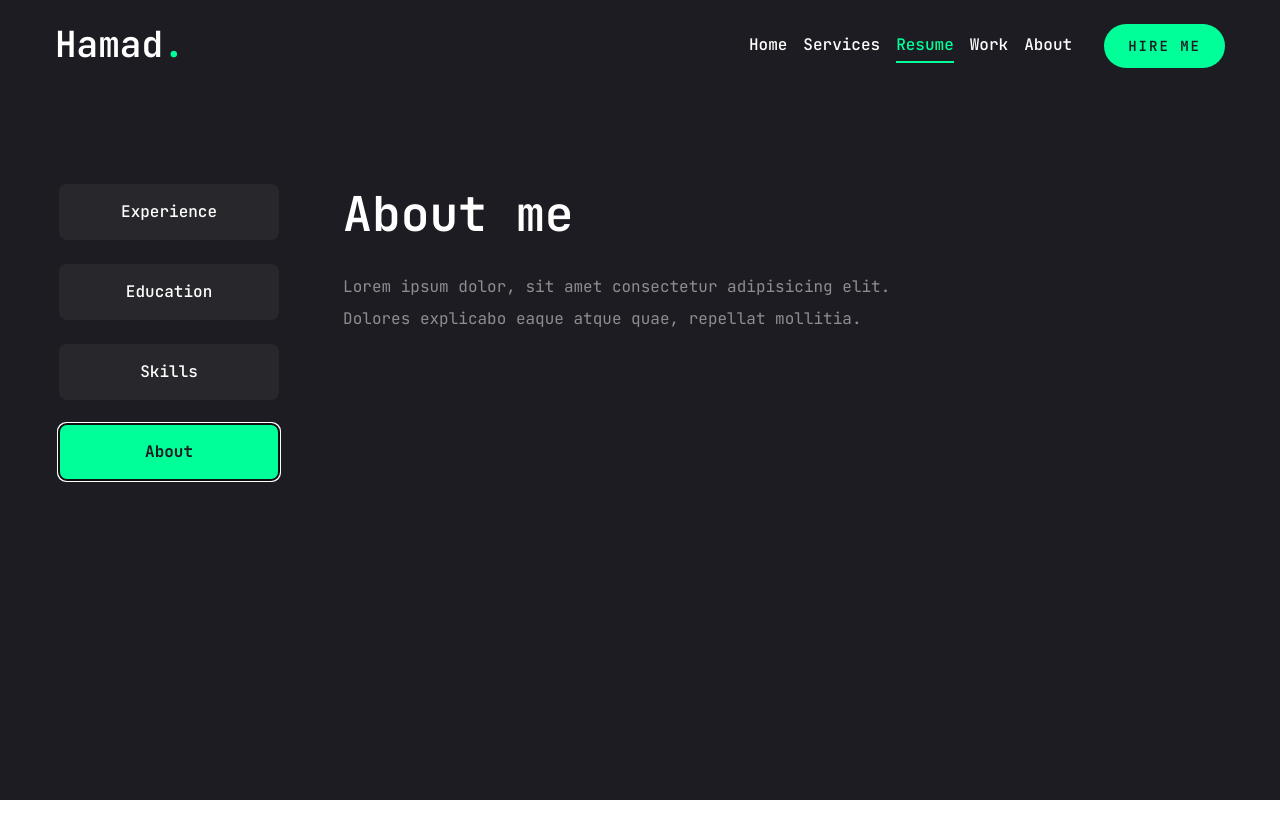
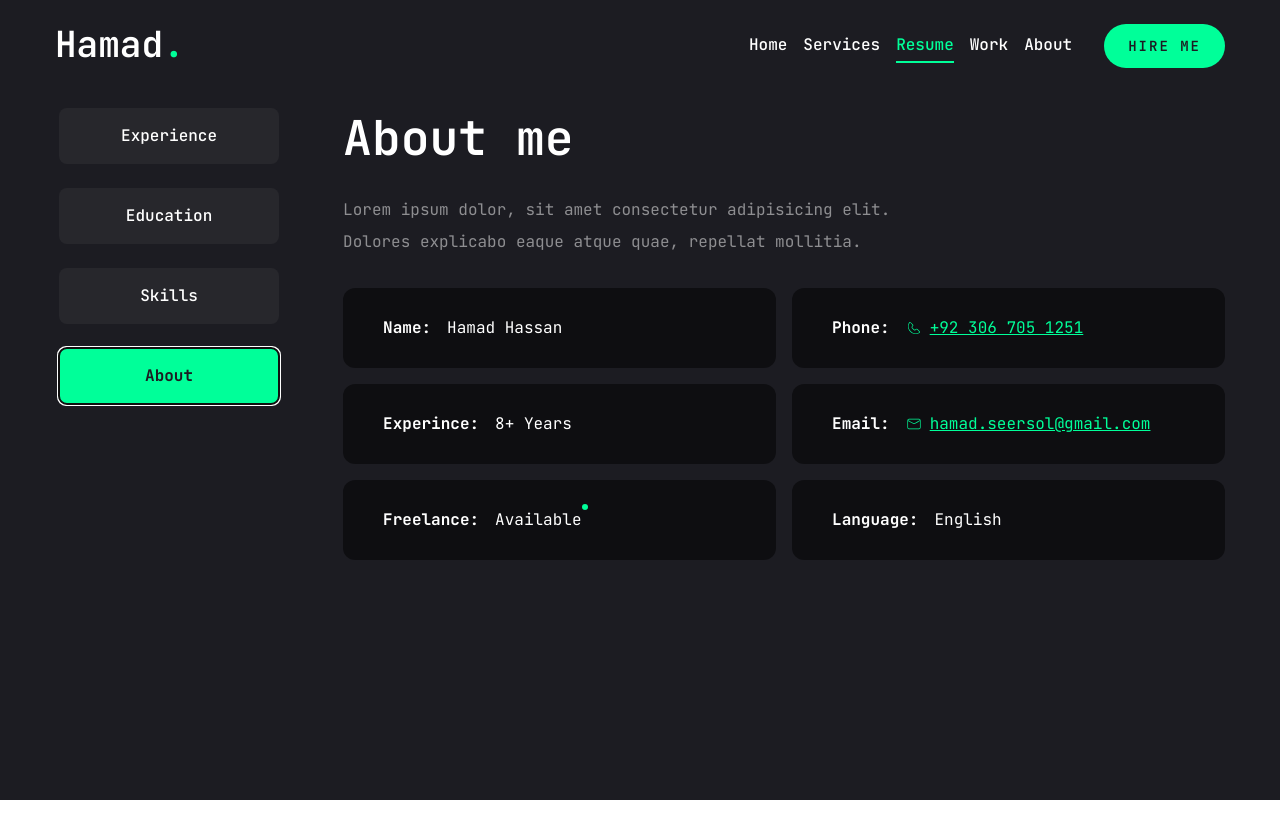
Before and after one commit to seersol92/next-js-portfolio, a Next.js app: page /resume in a window 1280 px wide. Both pictures are taken after a click on the tab "About". Shown: the top 838 px of the page. Built offline with nearby package versions, Linux system fonts and the light colour scheme.

Commit message:
about tab done

```diff
--- a/app/resume/page.tsx
+++ b/app/resume/page.tsx
@@ -1,13 +1,7 @@
 import { Tabs, TabsTrigger, TabsContent, TabsList } from "@/components/ui/tabs";
-import {
-  Tooltip,
-  TooltipTrigger,
-  TooltipProvider,
-  TooltipContent,
-} from "@/components/ui/tooltip";
-import "./custom.css";
 import Image from "next/image";
-import { title } from "process";
+import Link from "next/link";
+import { CiMail, CiPhone } from "react-icons/ci";
 
 const about = {
   title: "About me",
@@ -20,19 +14,25 @@ const about = {
     },
     {
       fieldName: "Phone",
-      fieldValue: "+92 306 705 1251",
+      fieldValue: <Link href="tel:+923067051251" className="flex gap-2 justify-center items-center underline text-accent hover:accent-hover">
+      <CiPhone/> +92 306 705 1251
+     </Link>,
     },
     {
       fieldName: "Experince",
       fieldValue: "8+ Years",
     },
     {
-      fieldName: "Eamil",
-      fieldValue: "hamad.seersol@gmail.com",
+      fieldName: "Email",
+      fieldValue: <Link href="mailto:hamad.seersol@gmail.com" className="flex gap-2 justify-center items-center underline text-accent hover:accent-hover">
+         <CiMail/> hamad.seersol@gmail.com
+        </Link>,
     },
     {
       fieldName: "Freelance",
-      fieldValue: "Available",
+      fieldValue: <div className="flex">
+        Available<span className="block w-[6px] h-[6px] rounded-full bg-accent"></span>
+      </div>,
     },
     {
       fieldName: "Language",
@@ -162,7 +162,7 @@ const skillsList = {
         {
           title: "Firebase",
           icon: "https://cdn.jsdelivr.net/gh/devicons/devicon@latest/icons/firebase/firebase-original-wordmark.svg",
-        }
+        },
       ],
     },
     {
@@ -171,8 +171,8 @@ const skillsList = {
         {
           title: "React Native",
           icon: "https://reactnative.dev/img/header_logo.svg",
-        }
-      ]
+        },
+      ],
     },
 
     {
@@ -190,7 +190,7 @@ const skillsList = {
           title: "k8s",
           icon: "https://cdn.jsdelivr.net/gh/devicons/devicon@latest/icons/kubernetes/kubernetes-plain-wordmark.svg",
         },
-      ]
+      ],
     },
   ],
 };
@@ -307,6 +307,19 @@ export default function page() {
               <p className="max-w-[600px] text-white/50 mx-auto xl:mx-0">
                 {about.description}
               </p>
+              <ul className="grid grid-cols-1 lg:grid-cols-2 gap-4">
+                {about.info.map((item, index) => {
+                  return (
+                    <li
+                      key={index}
+                      className="flex  justify-center items-center lg:justify-start gap-4 px-10 py-6 bg-black/50 rounded-xl lg:items-start hover:cursor-pointer"
+                    >
+                      <span className="font-bold">{item.fieldName}: </span>
+                      <span>{item.fieldValue}</span>
+                    </li>
+                  );
+                })}
+              </ul>
             </div>
           </TabsContent>
         </Tabs>
```
